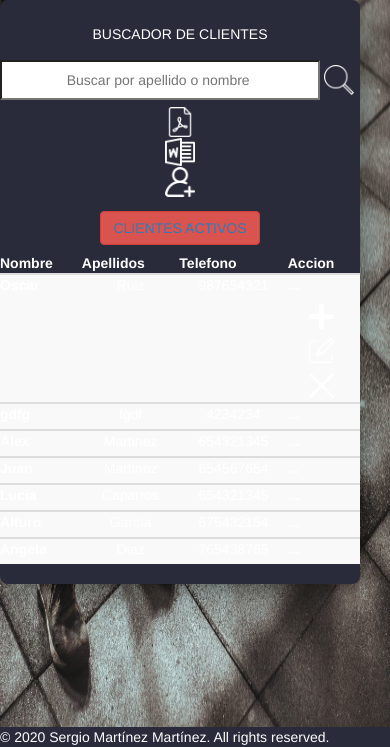
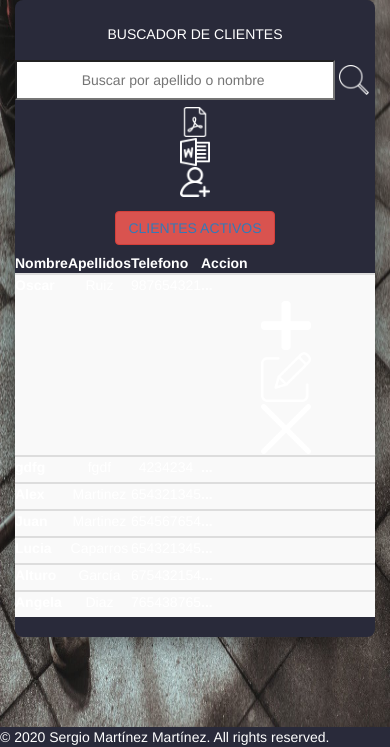
Before and after one commit to Sergio2697sm/GymArtBoostrap, a PHP site: page /clientes/buscador.php in a window 390 px wide, after a click on "...". Shown: the part 97-844 px from the top of the page. Run offline with PHP 8.4, Linux system fonts and the light colour scheme; data comes from the database, SQL or seed files in the repository; data that the repository does not hold is empty; some libraries are stand-ins or nearby versions.

Commit message:
mejorado

```diff
--- a/BBDD/mensualidadesBBDD.php
+++ b/BBDD/mensualidadesBBDD.php
@@ -73,12 +73,6 @@ function verMensualidades($estado)
                     <div class="boton d-flex justify-content-center align-items-center">
                         <input type="checkbox" class="boton-checkbox" id="eChkBotones<?php echo $contador ?>">
                         <label for="eChkBotones<?php echo $contador ?>" class="tresbotones">...</label>
-                        <!-- <form class="a-ocultar " action="<?php //echo $_SERVER["PHP_SELF"]
-                                                                ?>" method="POST">
-                            <input type='hidden' value="<?php //echo "${fila['CodigoMensualidad ']}"
-                                                        ?>" name="id">
-                            <button type="submit" name="verMas"><img src="../imagenes/verMas.png" alt=""></button>
-                        </form> -->
 
                         <form class="a-ocultar" name="editar" action="modificarMensualidad.php" method="POST">
                             <input type='hidden' value="<?php echo "${fila['CodigoMensualidad']}" ?>" name="id">
--- a/estilos/estilos.css
+++ b/estilos/estilos.css
@@ -385,7 +385,9 @@ section {
    grid-area: divTable;
 }
 
+
 @media only screen and (max-width: 768px) {
+
    #tagDivPanorama {
       left: 65px;
    }
@@ -398,6 +400,10 @@ section {
       display: grid;
       grid-template-areas: "Titulo     Titulo        Titulo" "buscador   buscador       Buscador" "menuOpciones  menuOpciones   menuOpciones" "clientesInactivos clientesInactivos clientesInactivos" "divTable   divTable     divTable";
       grid-template-columns: 1fr 1fr;
+   }
+
+   .tablas .boton img  {
+      width: 30%;
    }
    .tablas h1 {
       grid-area: Titulo;
@@ -455,10 +461,13 @@ section {
       flex-flow: column;
       justify-content: center;
       align-items: center;
-      padding: 5%;
+      /* padding: 5%; */
    }
    .boton {
-      flex-flow: column;
+      flex-flow: row;
+   }
+   .boton img {
+      width: 45%;
    }
    .Modificar {
       background: var(--color-oscuro);
@@ -505,7 +514,7 @@ section {
    }
    .tablasPagos .buscador {
       grid-area: buscador;
-      width: 95%;
+      width: 100%;
    }
    .tablasPagos .descargas {
       grid-area: menuOpciones;
@@ -518,11 +527,21 @@ section {
       grid-area: divTable;
    }
    .table th, tr,td {
-      /* text-align: center; */
+      padding: 0 !important;
+      margin: 0 !important;
+   }
+   .row {
       padding: 0 !important;
       margin: 0 !important;
    }
 }
+/*
+ @media only screen and (max-width: 1199px) {
+   .row {
+      padding: 0 !important;
+      margin: 0 !important;
+   }
+}  */
 
 footer {
    grid-area: footer;
--- a/header.php
+++ b/header.php
@@ -10,11 +10,11 @@ if (isset($_POST['cerrar-session'])) {
 ?>
 
 <header>
-    <nav class="navbar navbar-expand-lg navbar-light">
+    <nav class="navbar navbar-expand-lg navbar-dark">
         <a class="navbar-brand" href="/GymArtBoostrap/index.php"><img src="/GymArtBoostrap/imagenes/logo1.png" alt=""></a>
         <button class="navbar-toggler" type="button" data-toggle="collapse" data-target="#navbarSupportedContent" aria-controls="navbarSupportedContent" aria-expanded="false"
         aria-label="Toggle navigation">
-            <span class="botonHamburguesa navbar-toggler-icon"></span>
+            <span class="botonHamburguesa navbar-toggler-icon "></span>
         </button>
 
         <div class="collapse navbar-collapse navbar-center " id="navbarSupportedContent">
--- a/pagos/verPagos.php
+++ b/pagos/verPagos.php
@@ -24,7 +24,7 @@ include '../BBDD/conexionBBDD.php';
         <section class="h-100">
             <div class="container h-100">
                 <div class="row justify-content-center h-100">
-                    <div class="col-xs-12 col-sm-8 col-lg-12 align-self-center text-center">
+                    <div class="tablaGeneral col-xs-12 col-sm-12 col-lg-12 align-self-center text-center w-100">
                         <div class="tablasPagos">
                             <h1 class="">LISTADO DE PAGOS</h1>
 
```
Also changed, not shown: BBDD/pagosBBDD.php (+0 -11 lines).
